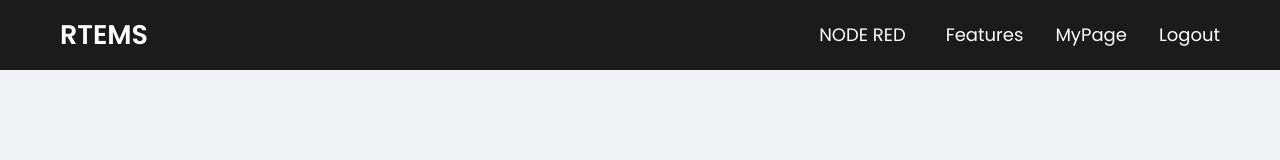
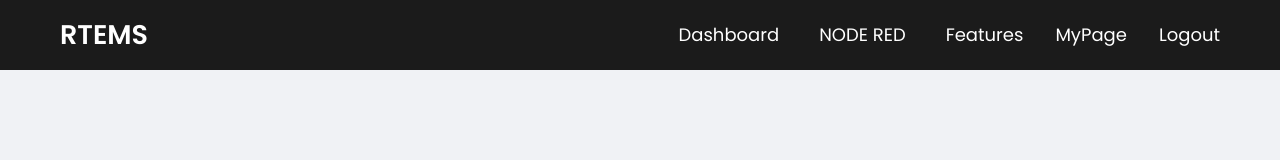
Before and after one commit to SoSSimple/Metacamp-RTEMS, a Vue app in the folder frontend/: page /user in a window 1280 px wide. Shown: the top 160 px of the page. Built offline with nearby package versions, Linux system fonts and the light colour scheme; what vue-session would draw is missing.

Commit message:
feat: Grafana & InfluxDB 연결

```diff
--- a/frontend/src/components/layout/Header.vue
+++ b/frontend/src/components/layout/Header.vue
@@ -7,6 +7,12 @@
       </label>
       <input type="checkbox" id="btn" />
       <ul>
+        <li>
+          <a
+            href="http://localhost:3003/d/x2X2wywnz/new-dashboard?orgId=1&from=now-1m&to=now&refresh=5s"
+            >Dashboard</a
+          >
+        </li>
         <li><a href="http://192.168.43.208:1880/ui">NODE RED</a></li>
         <li>
           <label for="btn-1" class="show">Features +</label>
@@ -14,7 +20,6 @@
           <input type="checkbox" id="btn-1" />
           <ul class="nav-detail">
             <li @click="$router.push('/webgl')">디지털트윈</li>
-            <li @click="$router.push('/dashboard')">대시보드</li>
             <li @click="$router.push('/user')">사용자 관리</li>
             <li @click="$router.push('/device')">장비 관리</li>
             <li @click="$router.push('/workorder')">작업지시서</li>
```
Also changed, not shown: 1 other file (tests, documents, lock files or other folders).
